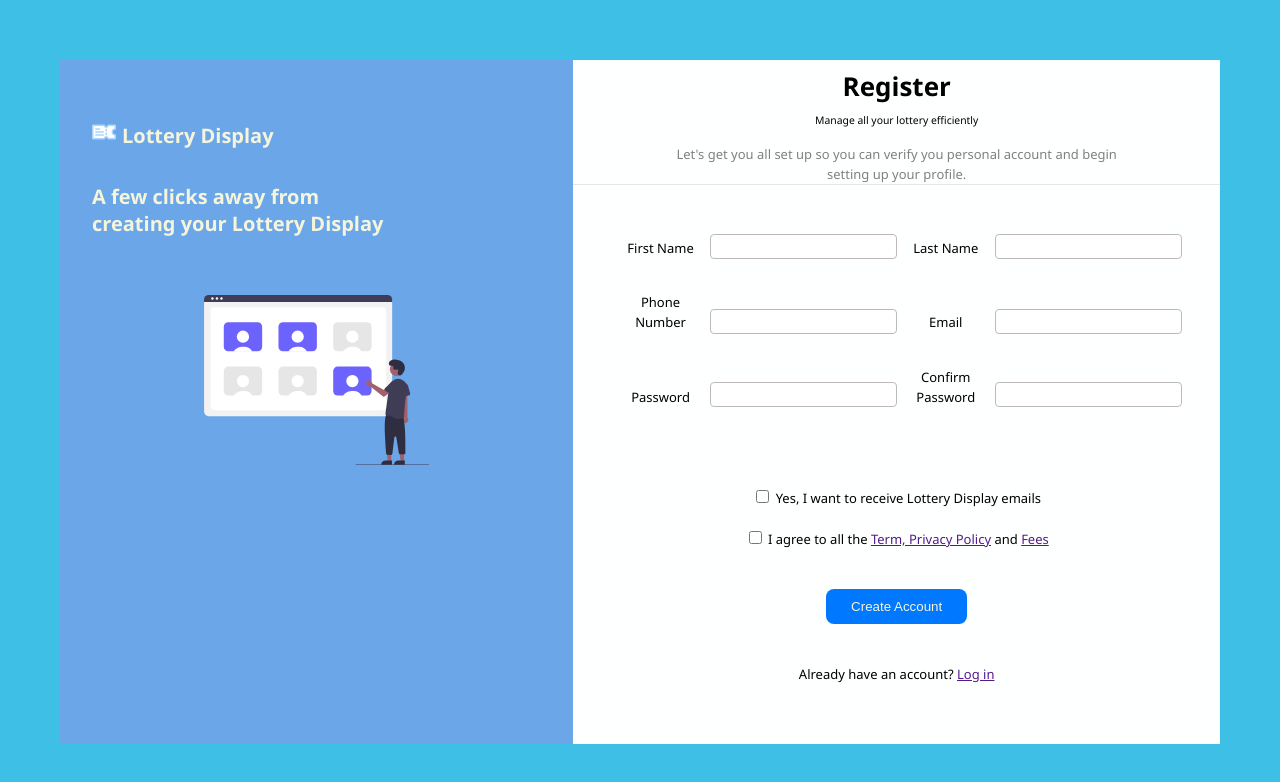
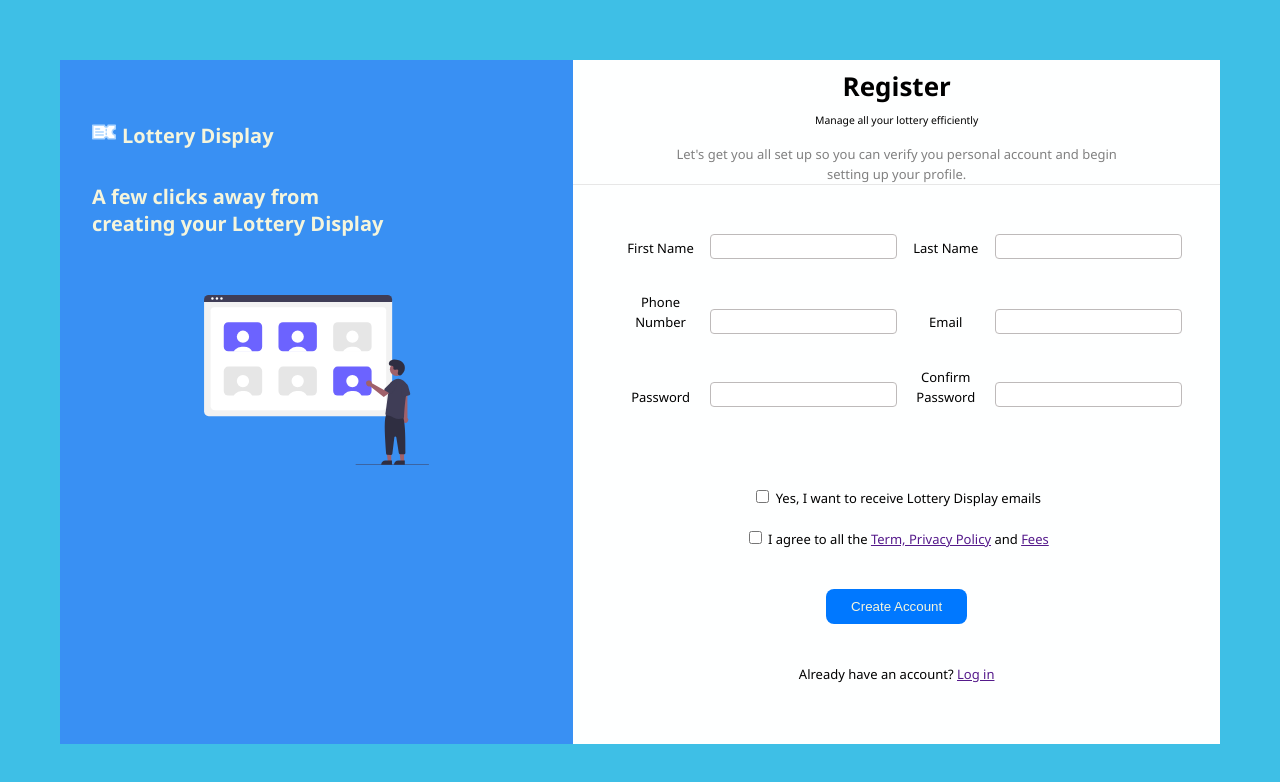
Before and after one commit to MadalinaMunteanu/Registration-form, a plain HTML site: page index.html in a window 1280 px wide. Drawn offline with Linux system fonts and the light colour scheme.

Commit message:
changed background color with a darker one

```diff
--- a/style.css
+++ b/style.css
@@ -28,7 +28,7 @@ h5 {
 }
 
 .firstcontainer {
-  background: rgb(107, 166, 233);
+  background: rgb(57, 144, 243);
   padding: 0 2em;
   min-height: 400px;
 }
```
